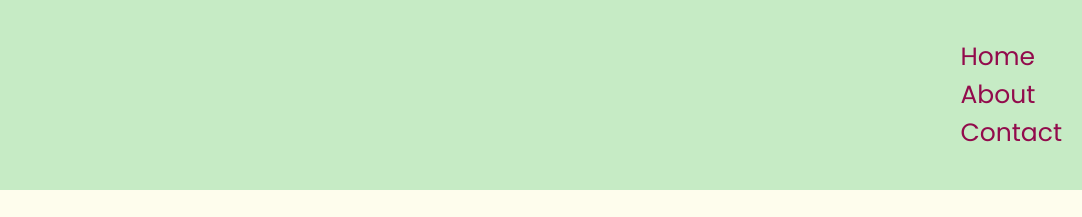
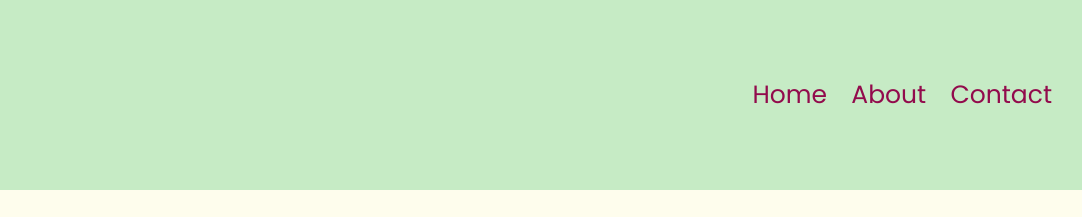
Before and after one commit to eisBlume0901/APP-DEV_Midterm_Exam, a plain HTML site: page 3.0 Simple Website/index.html in a window 1280 px wide. Shown: the top 217 px of the page, 198-1280 px from the left. Drawn offline with Linux system fonts and the light colour scheme.

Commit message:
Added flex to nav bar

```diff
--- a/3.0 Simple Website/assets/css/style.css
+++ b/3.0 Simple Website/assets/css/style.css
@@ -25,8 +25,7 @@ header {
   padding: 10px;
 }
 
-.nav > ul {
-  margin: 10px;
+.nav {
   display: flex;
   flex-direction: row;
   justify-content: center;
@@ -42,6 +41,11 @@ a {
   color: #920B4C;
   font-size: 25px;
   font-weight: 400;
+  padding: 10px;
+}
+
+a:hover {
+  border-bottom: 5px solid #920B4C;
 }
 
 .intro {
--- a/3.0 Simple Website/index.html
+++ b/3.0 Simple Website/index.html
@@ -10,11 +10,9 @@
 <header>
   <img class="logo" src="./assets/images/flowerShop/Logo.png" alt="Blossom Boutique Logo">
     <nav>
-        <ul>
-          <li><a href="#">Home</a></li>
-          <li><a href="#">About</a></li>
-          <li><a href="#">Contact</a></li>
-        </ul>
+      <a href="#">Home</a>
+      <a href="#">About</a>
+      <a href="#">Contact</a>
     </nav>
 </header>
 <main class="main">
```
